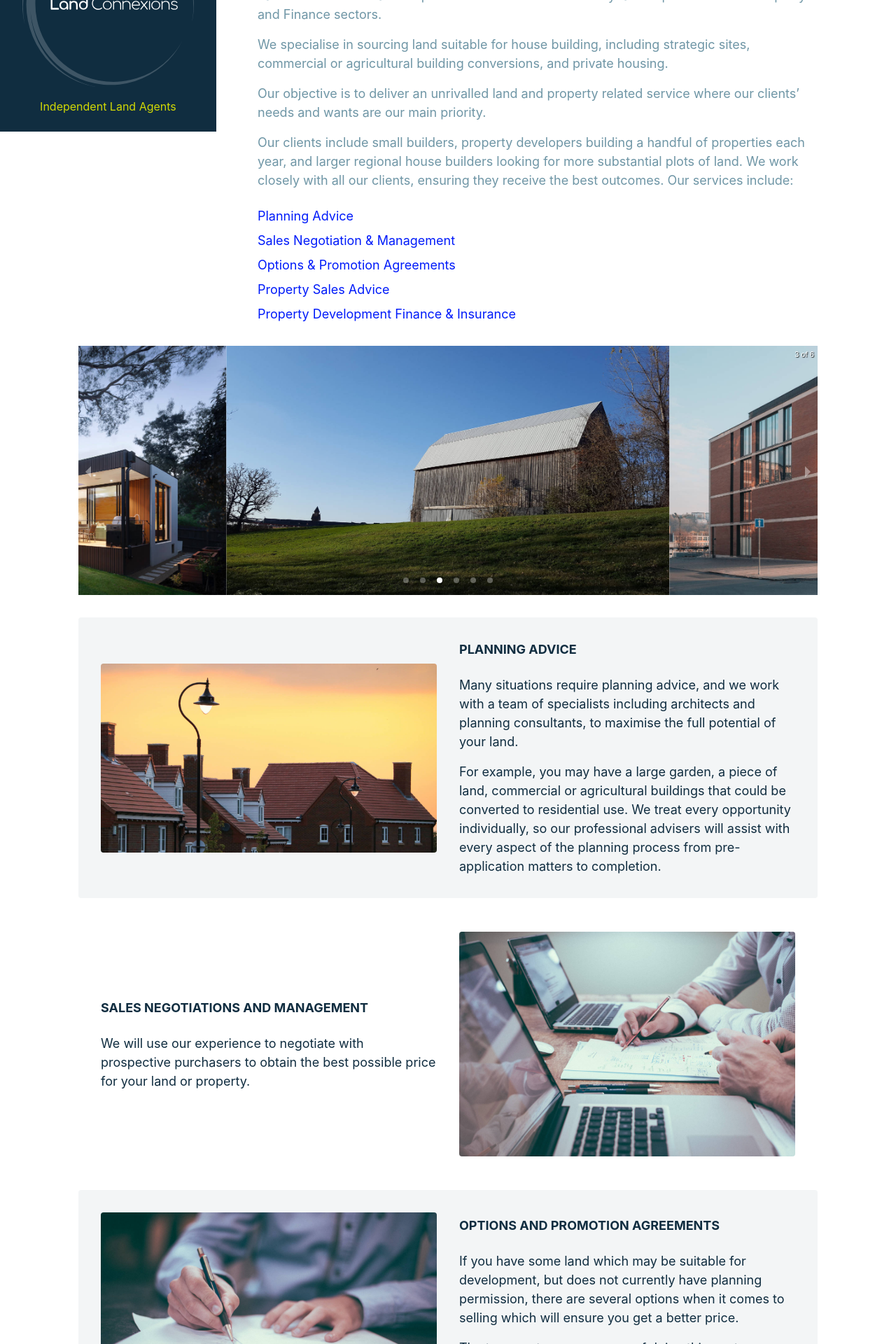
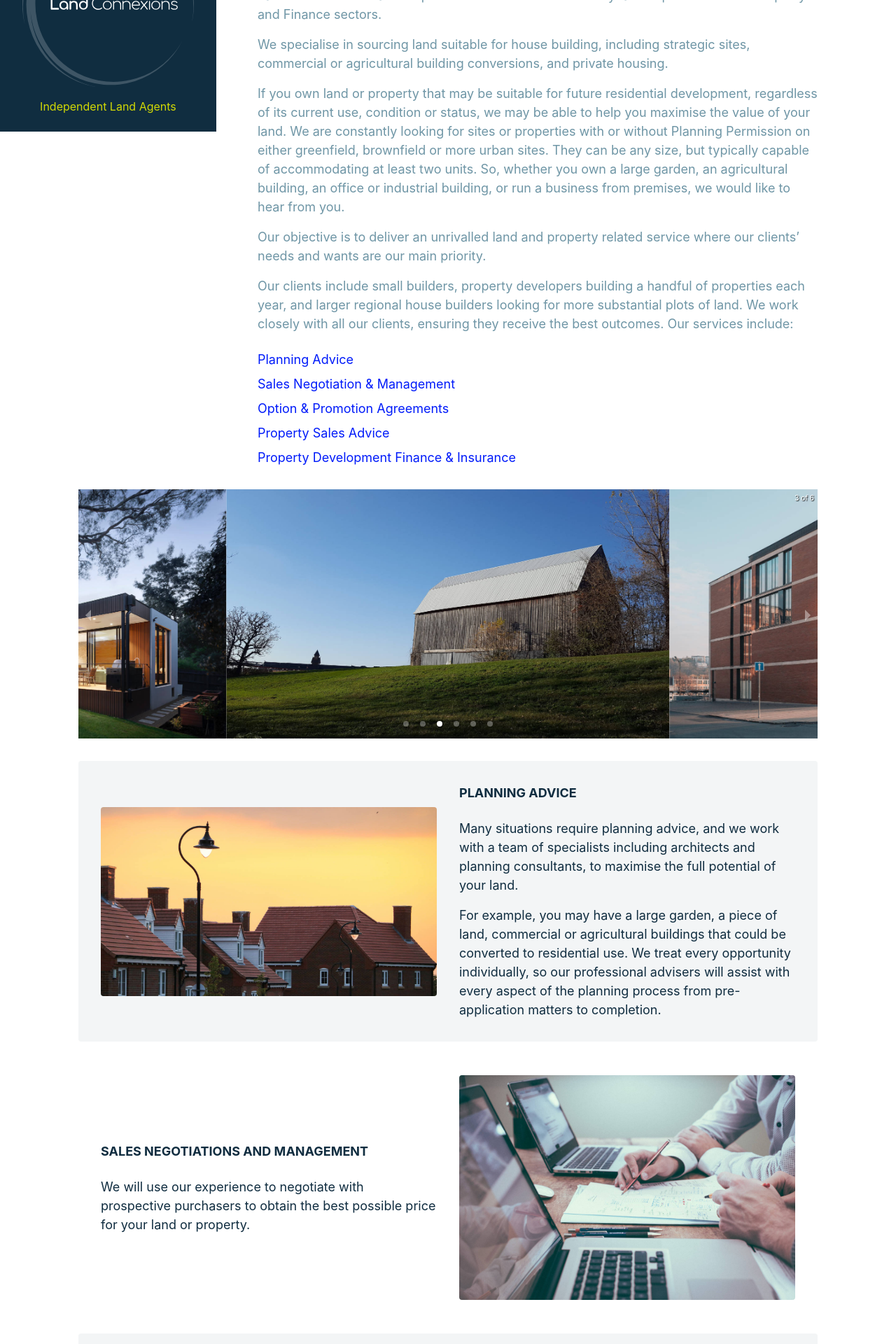
Before and after one commit to FelicityBrown/land-connexions, a React (Create React App) app: page / in a window 1280 px wide. Shown: the part 140-2060 px from the top of the page at 70% size. Built offline with nearby package versions, Linux system fonts and the light colour scheme.

Commit message:
Making changes asked for by client

```diff
--- a/src/pages/Home/index.js
+++ b/src/pages/Home/index.js
@@ -16,7 +16,6 @@ import { Footer } from "../../components/Footer";
 import housesSunset from "../../assets/housessunset.jpg";
 import planning from "../../assets/planning.jpg";
 import paperwork from "../../assets/paperwork.jpg";
-import barn from "../../assets/barn.jpg";
 import builder from "../../assets/builder.jpg";
 import estateagents from "../../assets/estateagents.jpg";
 import field from "../../assets/field.jpg";
@@ -26,6 +25,7 @@ import gardenpoundsign from "../../assets/gardenpoundsign.jpg";
 import officebuilding from "../../assets/officebuilding.jpg";
 import barnconversion from "../../assets/barnconversion.jpg";
 import planningwork from "../../assets/planningwork.jpg";
+import graphs from "../../assets/graphs.jpg";
 
 function Home() {
   return (
@@ -34,7 +34,6 @@ function Home() {
       <div className="p-8 md:mx-12 md:mt-4 text-blue-300 items-center flex flex-col text-left text-lg">
         <div className="max-w-screen-xl md:pl-72 md:pr-8 px-2">
           <div>
-            {/* <h2 className="uppercase pb-4 text-lg">About Us</h2> */}
             <p className="pb-4">
               Land Connexions is an independent business with over 40 years’
               experience in the Property and Finance sectors.
@@ -45,7 +44,18 @@ function Home() {
               including strategic sites, commercial or agricultural building
               conversions, and private housing.
             </p>
-
+            <p className="pb-4">
+              If you own land or property that may be suitable for future
+              residential development, regardless of its current use, condition
+              or status, we may be able to help you maximise the value of your
+              land. We are constantly looking for sites or properties with or
+              without Planning Permission on either greenfield, brownfield or
+              more urban sites. They can be any size, but typically capable of
+              accommodating at least two units. So, whether you own a large
+              garden, an agricultural building, an office or industrial
+              building, or run a business from premises, we would like to hear
+              from you.
+            </p>
             <p className="pb-4">
               Our objective is to deliver an unrivalled land and property
               related service where our clients’ needs and wants are our main
@@ -71,7 +81,7 @@ function Home() {
             </li>
             <li className="mb-2">
               <a href="#optionsPromotionAgreement">
-                Options & Promotion Agreements
+                Option & Promotion Agreements
               </a>
             </li>
             <li className="mb-2">
@@ -134,8 +144,8 @@ function Home() {
           </p>
         </InfoCard>
         <InfoCard
-          id="optionsPromotionAgreement"
-          heading="Options and Promotion Agreements"
+          id="optionPromotionAgreement"
+          heading="Option and Promotion Agreements"
           photoPosition="left"
           image={paperwork}
         >
@@ -184,7 +194,7 @@ function Home() {
         <InfoCard
           heading="Promotion Agreement"
           photoPosition="left"
-          image={barn}
+          image={field}
         >
           <>
             <p className="pb-4">
@@ -239,7 +249,7 @@ function Home() {
           id="propertyDevelopmentFinanceInsurance"
           heading="Property Development Finance and Insurance"
           photoPosition="left"
-          image={field}
+          image={graphs}
         >
           <>
             <p className="pb-4">
```
Also changed, not shown: src/assets/graphs.jpg (added).
